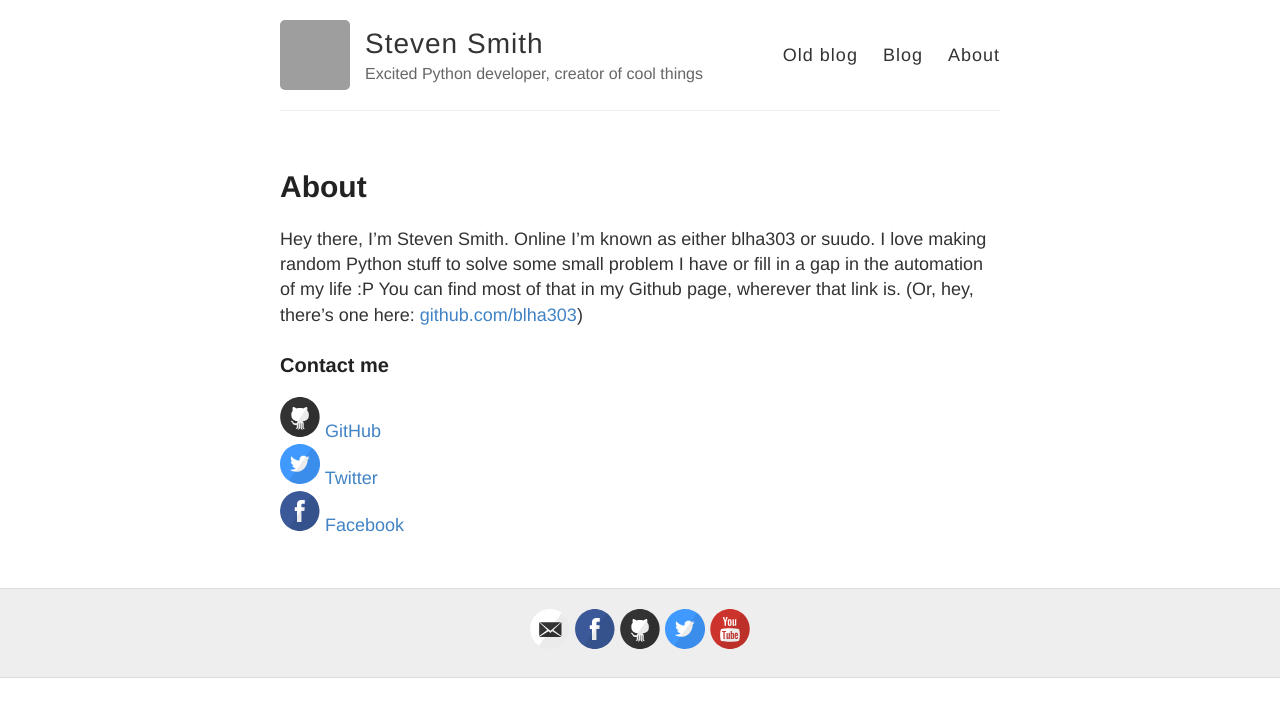
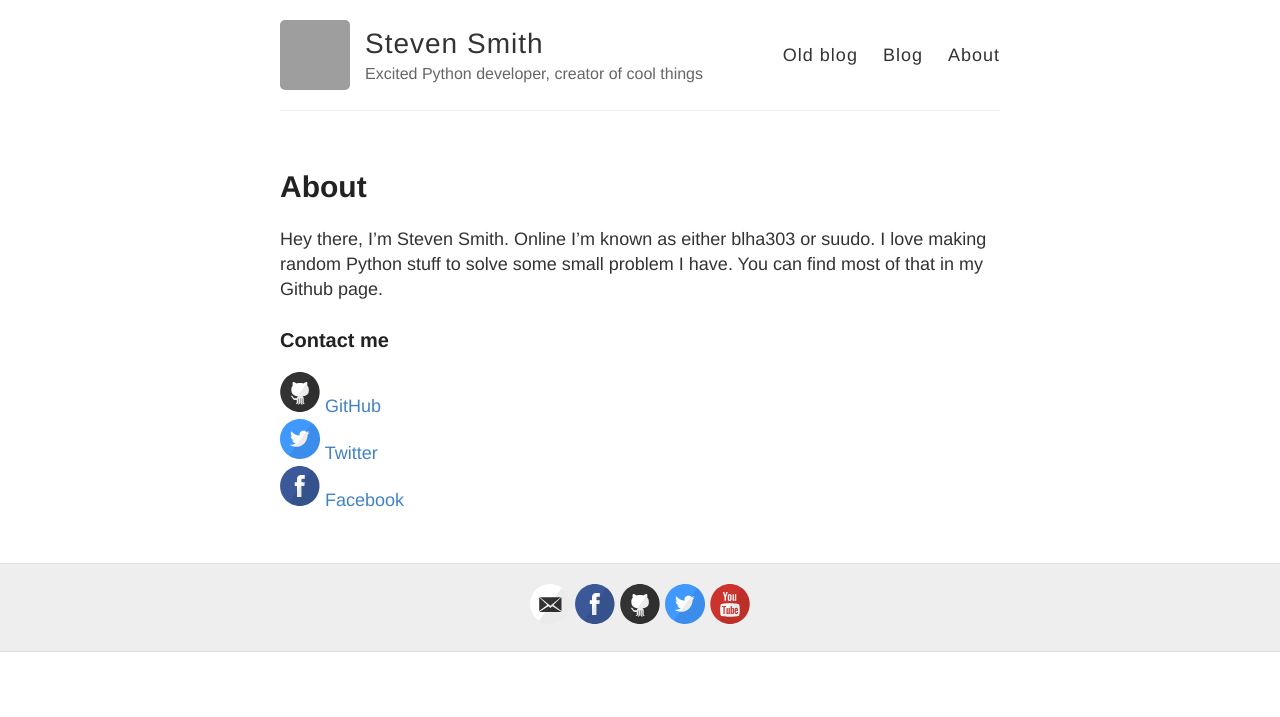
Before and after one commit to blha303/blog, a Jekyll site: the page built from about.md, in a window 1280 px wide. Shown: the top 717 px of the page. Built offline with Jekyll 4.4.1, drawn with Linux system fonts in a browser that asks for light colours; Markdown is read by kramdown in place of the engine named in the settings; grey boxes are pictures that could not be loaded.

Commit message:
updated about

```diff
--- a/about.md
+++ b/about.md
@@ -4,7 +4,7 @@ title: About
 permalink: /about/
 ---
 
-Hey there, I'm Steven Smith. Online I'm known as either blha303 or suudo. I love making random Python stuff to solve some small problem I have or fill in a gap in the automation of my life :P You can find most of that in my Github page, wherever that link is. (Or, hey, there's one here: [github.com/blha303](https://github.com/blha303))
+Hey there, I'm Steven Smith. Online I'm known as either blha303 or suudo. I love making random Python stuff to solve some small problem I have. You can find most of that in my Github page.
 
 ### Contact me
 
```
